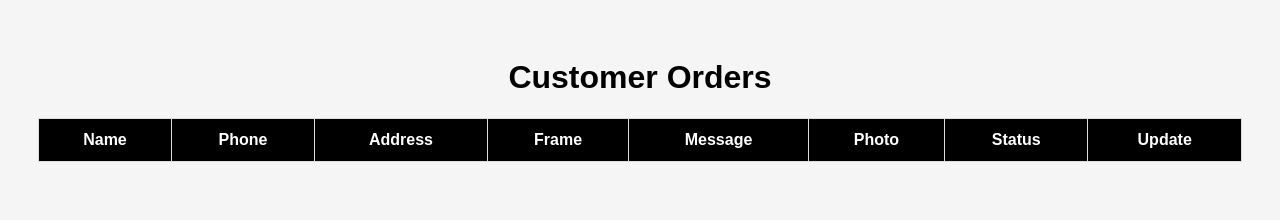
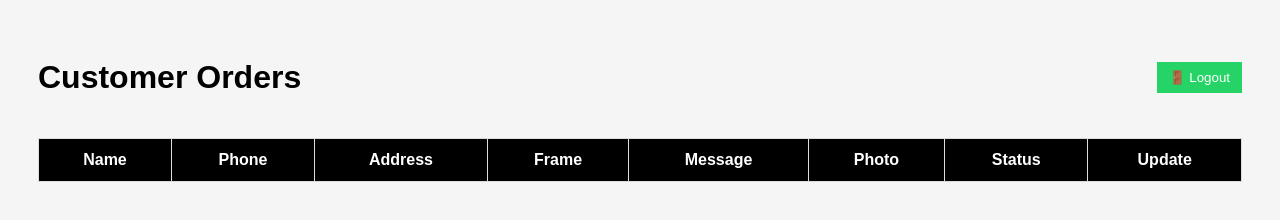
Before and after one commit to dineshh07/MP-FRAMES, a plain HTML site: page mp-admin-dashboard-2026.html in a window 1280 px wide. Drawn offline with Linux system fonts and the light colour scheme.

Commit message:
Add logout button to customer orders page
Added a logout button to the admin dashboard.

```diff
--- a/mp-admin-dashboard-2026.html
+++ b/mp-admin-dashboard-2026.html
@@ -54,7 +54,15 @@
 
 <body>
 
-<h1>Customer Orders</h1>
+<div style="display:flex;justify-content:space-between;align-items:center;margin-bottom:20px;">
+
+    <h1>Customer Orders</h1>
+
+    <button id="logoutBtn">
+        🚪 Logout
+    </button>
+
+</div>
 
 <table>
 
```
